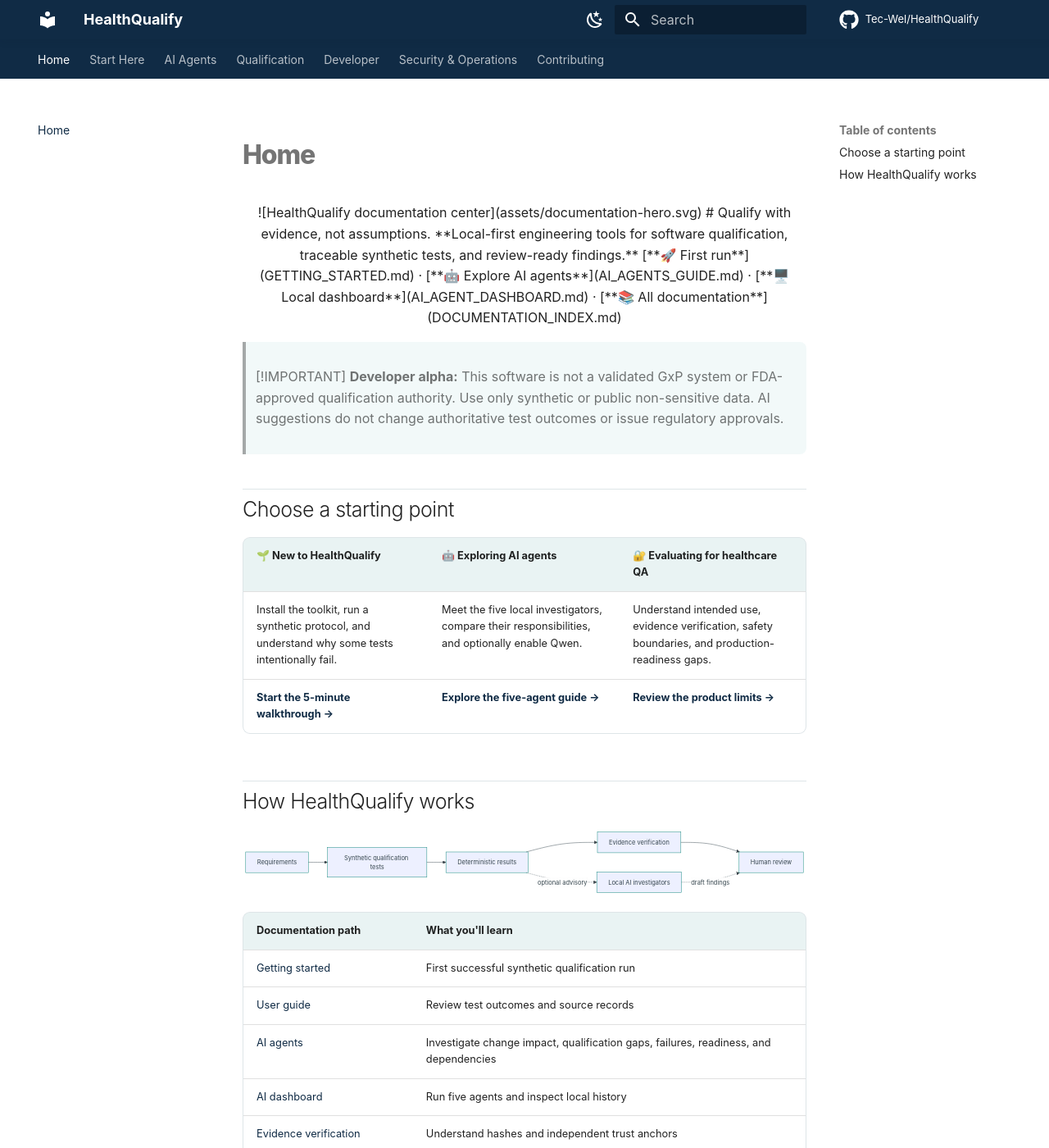
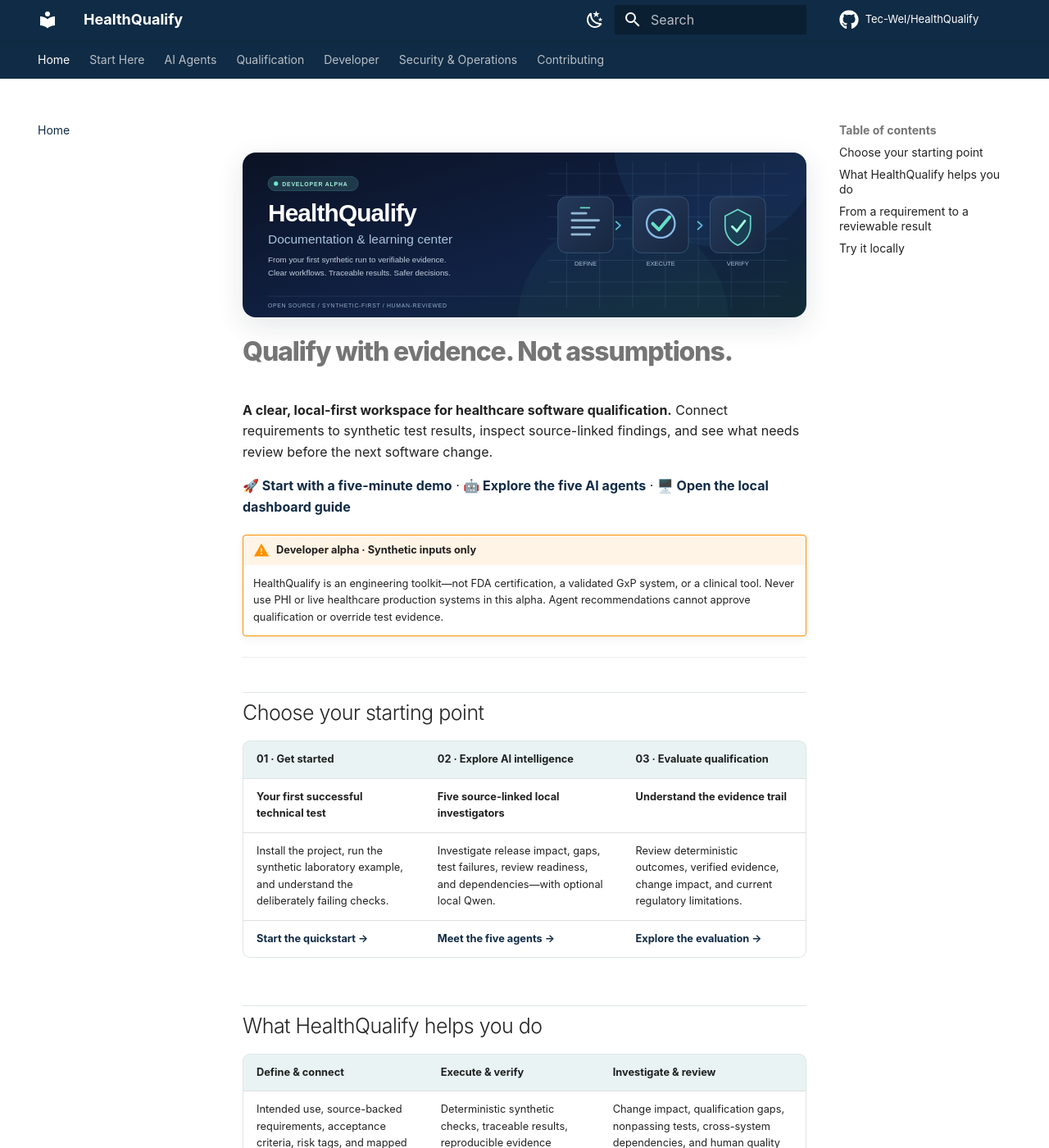
Before and after one commit to Tec-Wel/HealthQualify, an MkDocs documentation site: the page built from docs/index.md, in a window 1280 px wide and 1400 px high. Shown: the whole window at 82% size. Built offline with MkDocs 1.6.1 and Material for MkDocs 9.7.7, drawn with Linux system fonts in a browser that asks for light colours; comment, search, counter and statistics services are not loaded; some of the changed text lies outside the part shown.

Commit message:
Fix literal Markdown rendering and rebuild task-first site homepage

````diff
--- a/docs/index.md
+++ b/docs/index.md
@@ -1,53 +1,64 @@
-<div align="center">
+![HealthQualify · Evidence-first qualification](assets/documentation-hero.svg)
 
-![HealthQualify documentation center](assets/documentation-hero.svg)
+# Qualify with evidence. Not assumptions.
 
-# Qualify with evidence, not assumptions.
+**A clear, local-first workspace for healthcare software qualification.** Connect requirements to synthetic test results, inspect source-linked findings, and see what needs review before the next software change.
 
-**Local-first engineering tools for software qualification, traceable synthetic tests, and review-ready findings.**
+**[🚀 Start with a five-minute demo](GETTING_STARTED.md)** · **[🤖 Explore the five AI agents](AI_AGENTS_GUIDE.md)** · **[🖥️ Open the local dashboard guide](AI_AGENT_DASHBOARD.md)**
 
-[**🚀 First run**](GETTING_STARTED.md) · [**🤖 Explore AI agents**](AI_AGENTS_GUIDE.md) · [**🖥️ Local dashboard**](AI_AGENT_DASHBOARD.md) · [**📚 All documentation**](DOCUMENTATION_INDEX.md)
+!!! warning "Developer alpha · Synthetic inputs only"
+    HealthQualify is an engineering toolkit—not FDA certification, a validated GxP system, or a clinical tool. Never use PHI or live healthcare production systems in this alpha. Agent recommendations cannot approve qualification or override test evidence.
 
-</div>
+---
 
-> [!IMPORTANT]
-> **Developer alpha:** This software is not a validated GxP system or FDA-approved qualification authority. Use only synthetic or public non-sensitive data. AI suggestions do not change authoritative test outcomes or issue regulatory approvals.
+## Choose your starting point
 
-## Choose a starting point
+| **01 · Get started** | **02 · Explore AI intelligence** | **03 · Evaluate qualification** |
+| :--- | :--- | :--- |
+| **Your first successful technical test** | **Five source-linked local investigators** | **Understand the evidence trail** |
+| Install the project, run the synthetic laboratory example, and understand the deliberately failing checks. | Investigate release impact, gaps, test failures, review readiness, and dependencies—with optional local Qwen. | Review deterministic outcomes, verified evidence, change impact, and current regulatory limitations. |
+| **[Start the quickstart →](GETTING_STARTED.md)** | **[Meet the five agents →](AI_AGENTS_GUIDE.md)** | **[Explore the evaluation →](EVALUATION_GUIDE.md)** |
 
-| **🌱 New to HealthQualify** | **🤖 Exploring AI agents** | **🔐 Evaluating for healthcare QA** |
+## What HealthQualify helps you do
+
+| **Define & connect** | **Execute & verify** | **Investigate & review** |
 | :--- | :--- | :--- |
-| Install the toolkit, run a synthetic protocol, and understand why some tests intentionally fail. | Meet the five local investigators, compare their responsibilities, and optionally enable Qwen. | Understand intended use, evidence verification, safety boundaries, and production-readiness gaps. |
-| **[Start the 5-minute walkthrough →](GETTING_STARTED.md)** | **[Explore the five-agent guide →](AI_AGENTS_GUIDE.md)** | **[Review the product limits →](PRODUCTION_READINESS_CHECKLIST.md)** |
+| Intended use, source-backed requirements, acceptance criteria, risk tags, and mapped tests. | Deterministic synthetic checks, traceable results, reproducible evidence verification. | Change impact, qualification gaps, nonpassing tests, cross-system dependencies, and human quality review. |
+| [Requirements and protocols →](CONFIGURATION.md) | [Evidence verification →](VERIFICATION_GUIDE.md) | [Five AI agents →](AI_AGENTS_GUIDE.md) |
 
-## How HealthQualify works
+## From a requirement to a reviewable result
 
 ```mermaid
 flowchart LR
-    A["Requirements"] --> B["Synthetic qualification tests"]
-    B --> C["Deterministic results"]
-    C --> D["Evidence verification"]
-    D --> E["Human review"]
-    C -. "optional advisory" .-> F["Local AI investigators"]
-    F -. "draft findings" .-> E
+  A["1. Requirements"] --> B["2. Synthetic tests"]
+  B --> C["3. Deterministic execution"]
+  C --> D["4. Evidence verification"]
+  D --> E["5. Human review"]
+  C -. "advisory data" .-> F["Five local agents"]
+  F -. "draft findings" .-> E
+  classDef core fill:#e7f7f4,stroke:#138b7f,color:#123f3a
+  class C,D,F core
 ```
 
-| **Documentation path** | **What you'll learn** |
-| :--- | :--- |
-| [Getting started](GETTING_STARTED.md) | First successful synthetic qualification run |
-| [User guide](USER_GUIDE.md) | Review test outcomes and source records |
-| [AI agents](AI_AGENTS_GUIDE.md) | Investigate change impact, qualification gaps, failures, readiness, and dependencies |
-| [AI dashboard](AI_AGENT_DASHBOARD.md) | Run five agents and inspect local history |
-| [Evidence verification](VERIFICATION_GUIDE.md) | Understand hashes and independent trust anchors |
-| [Security model](SECURITY_MODEL.md) | Local access, data boundaries, and current limitations |
-| [Complete documentation index](DOCUMENTATION_INDEX.md) | Browse every guide |
+The agents investigate. The deterministic engine records test outcomes. Authorized people make final qualification decisions.
+
+## Try it locally
+
+Run from the HealthQualify repository root. Python 3.10+ is required.
+
+```bash
+git clone https://github.com/Tec-Wel/HealthQualify.git
+cd HealthQualify
+python -m unittest tests.test_agents tests.test_agent_orchestrator -v
+
+# Run a local, no-LLM qualification-gap investigation
+python -m healthqualify.agentcli gap-hunter examples/synthetic_lis_v3/protocol.json
+```
+
+**Want the browser experience?** [Set up the local dashboard →](AI_AGENT_DASHBOARD.md). Prefer the full documentation library? [Browse every guide →](DOCUMENTATION_INDEX.md).
 
 ---
 
-<div align="center">
+**Local first · AI optional · Synthetic only · Human-reviewed decisions**
 
-**Open source · Local first · AI optional · Synthetic-only developer alpha**
-
-[Repository](https://github.com/Tec-Wel/HealthQualify) · [Installation](INSTALLATION.md) · [Contributing](https://github.com/Tec-Wel/HealthQualify/blob/main/CONTRIBUTING.md)
-
-</div>
+[GitHub repository](https://github.com/Tec-Wel/HealthQualify) · [Installation](INSTALLATION.md) · [Security model](SECURITY_MODEL.md) · [Contributing](https://github.com/Tec-Wel/HealthQualify/blob/main/CONTRIBUTING.md)
````
